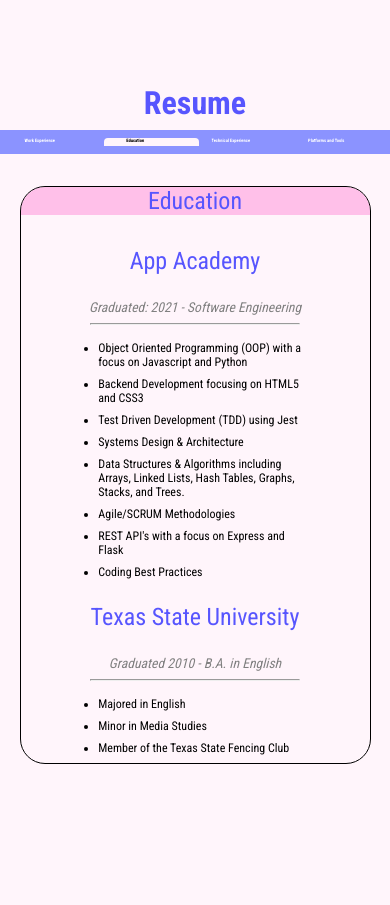
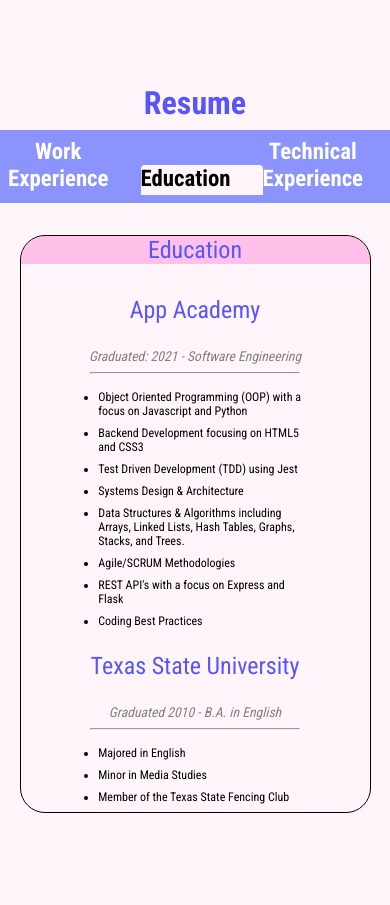
Before and after one commit to wziller/dev-portfolio, a Next.js app: page / in a window 390 px wide. Shown: the part 3200-4105 px from the top of the page. Built offline with nearby package versions, Linux system fonts and the light colour scheme.

Commit message:
font adjustments

```diff
--- a/app/components/Resume/Resume.css
+++ b/app/components/Resume/Resume.css
@@ -96,7 +96,7 @@
   justify-content: space-evenly;
   background: var(--secondary-color);
   padding: none;
-  font-size: 1vw;
+  font-size: 5vw;
   text-align: center;
 }
 
```
